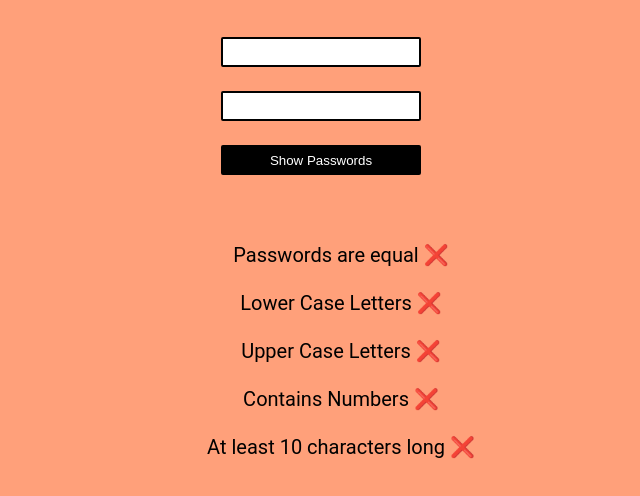
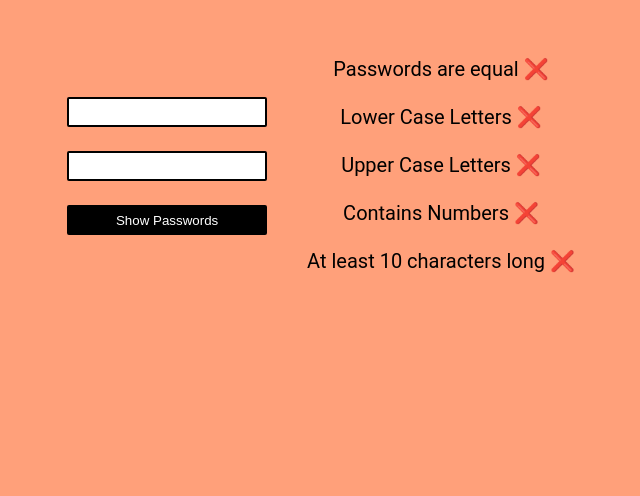
Before and after one commit to Dimi87/Checkpoint-Password-Check-App, a plain HTML site: page index.html in a window 1280 px wide. Shown: the part 170-666 px from the top of the page, without its empty margins (319-959 px from the left). Drawn offline with Linux system fonts and the light colour scheme.

Commit message:
fix: fixes issues and completes the task

```diff
--- a/style.css
+++ b/style.css
@@ -57,6 +57,10 @@ ul {
 
 @media screen and (min-width: 700px) {
     main {
-
+    display: flex;
+    justify-content: center;
+    }
+    form {
+      margin-top: 60px;
     }
   }
```
